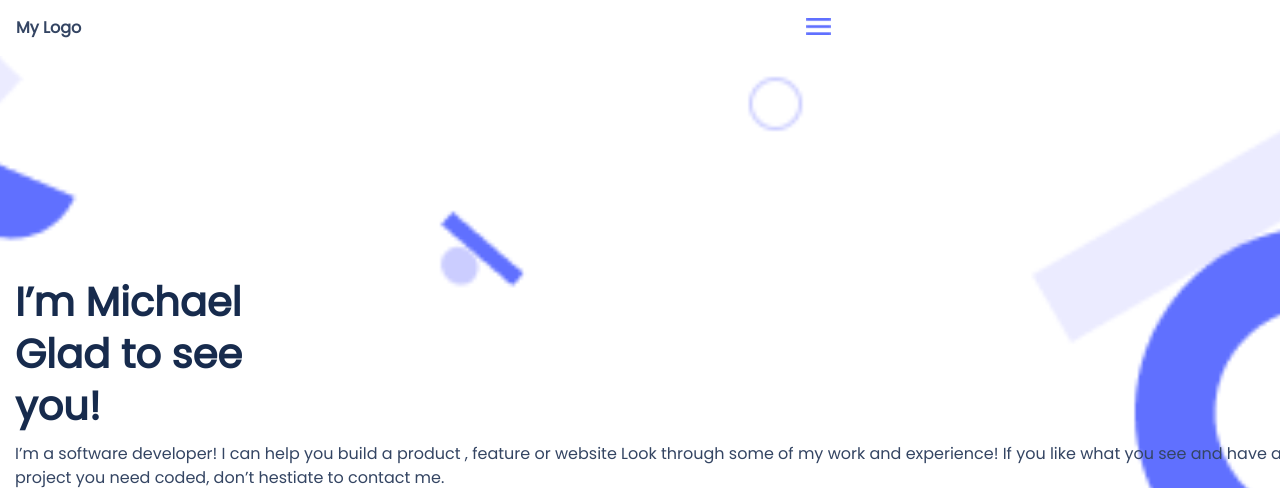
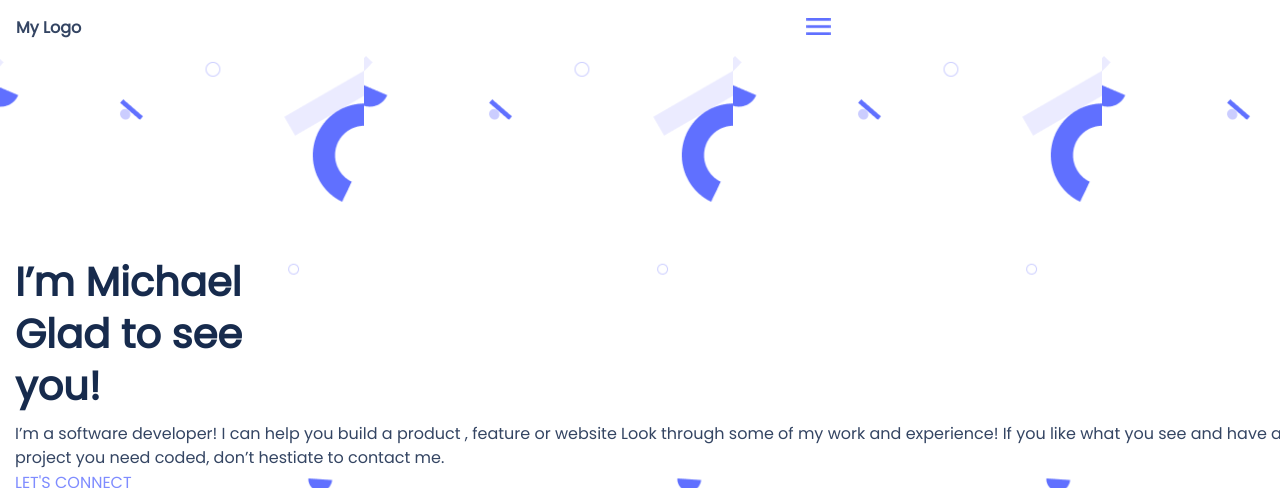
Before and after one commit to michaelasong/PortfolioProject, a website: page index.html in a window 1280 px wide. Shown: the top 488 px of the page. Drawn offline with Linux system fonts and the light colour scheme.

Commit message:
Reviewers Request Implemented 3

```diff
--- a/index.html
+++ b/index.html
@@ -14,12 +14,14 @@
 </head>
 
 <body>
+    <div class="Headerback">
     <header class="header">
         <a class="logo" href="">My Logo</a>
         <nav>
             <img class="onion" src="image/Union.png" alt="" />
         </nav>
     </header>
+    </div>
 
 
     <div class="container">
--- a/style.css
+++ b/style.css
@@ -31,18 +31,22 @@ body {
 header {
   background-color: white;
   width: 100%;
-  padding: 8px;
+  margin: 8px;
+}
+
+.Headerback {
+  background-color: white;
 }
 
 .backgroundimg {
   display: flex;
   flex-direction: column;
   background-image: url("/image/background.png");
-  background-repeat: no-repeat;
-  background-size: cover;
+  background-repeat: initial;
+  background-size: contain;
   background-color: white;
   border-radius: 0 0 0 120px;
-  padding: 120px 24px;
+  padding: 100px 20px;
 }
 
 .flex {
```
